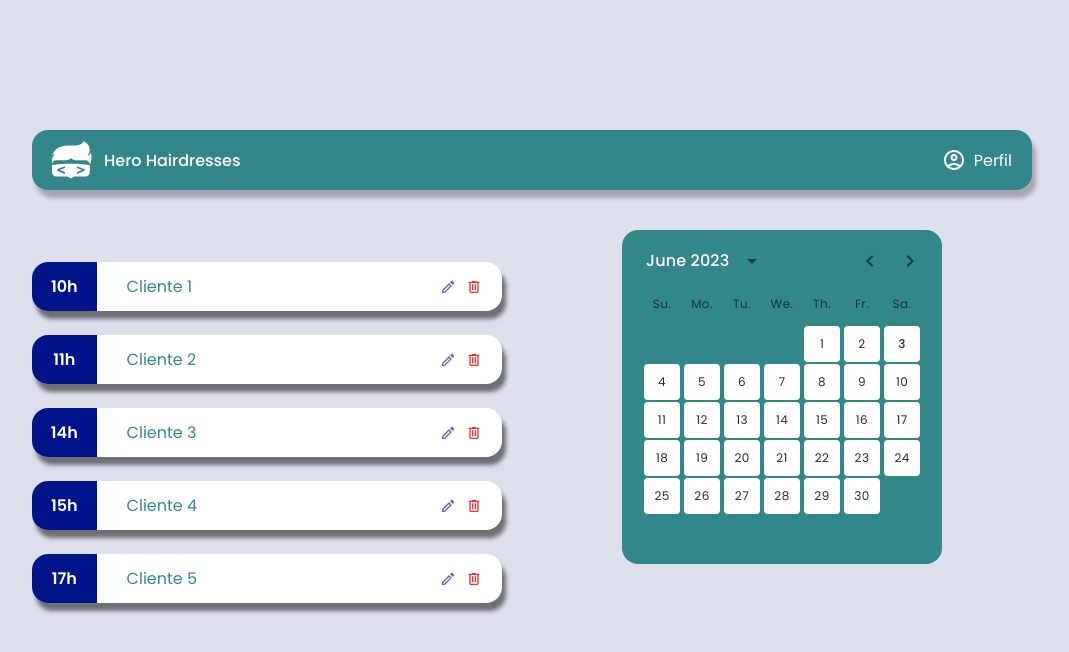
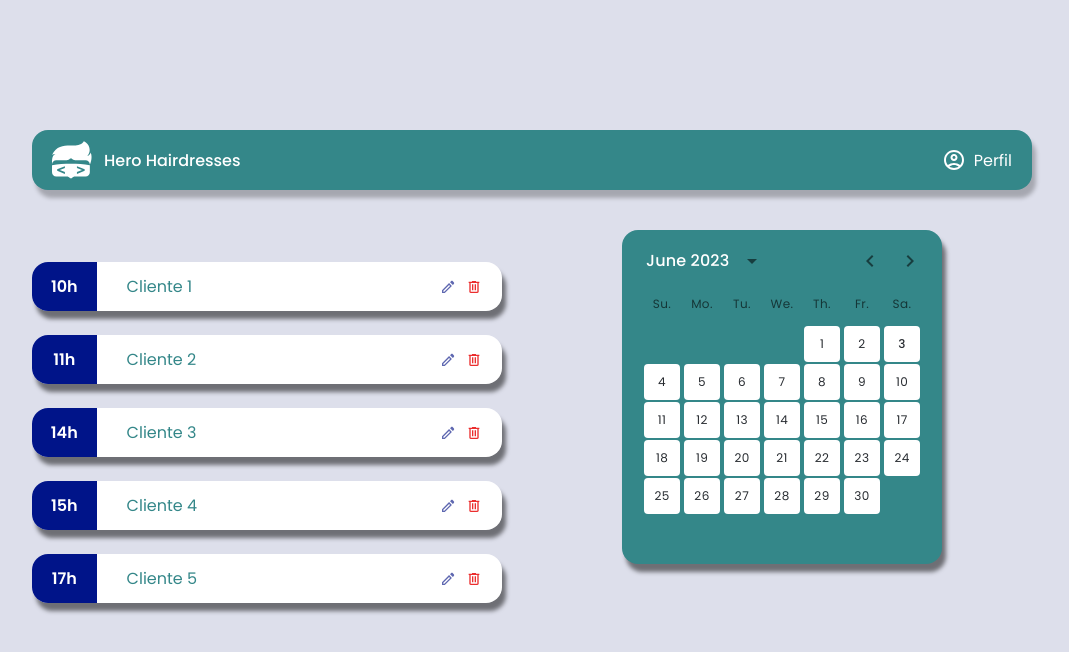
Before and after one commit to raysllaR/hairdresser-front, a React (Vite) app: page / in a window 1280 px wide. Shown: the top 652 px of the page, without its empty margins (108-1177 px from the left). Built offline with nearby package versions, Linux system fonts and the light colour scheme.

Commit message:
feat: ajuste no style de calendar

```diff
--- a/src/components/shared/Calendar/style.css
+++ b/src/components/shared/Calendar/style.css
@@ -1,7 +1,8 @@
 .calendar {
 	background-color: var(--primary) !important;
 	border-radius: 16px !important;
-	color: var(--white);
+	color: var(--white) !important;
+	box-shadow: 4px 8px 4px rgba(0, 0, 0, 0.5);
 }
 
 .calendar .MuiDayCalendar-weekContainer button {
@@ -9,6 +10,7 @@
 	border-radius: 4px !important;
 	color: var(--black);
 	border: none;
+	display: block;
 }
 
 .calendar .MuiDayCalendar-weekContainer button:hover {
```
